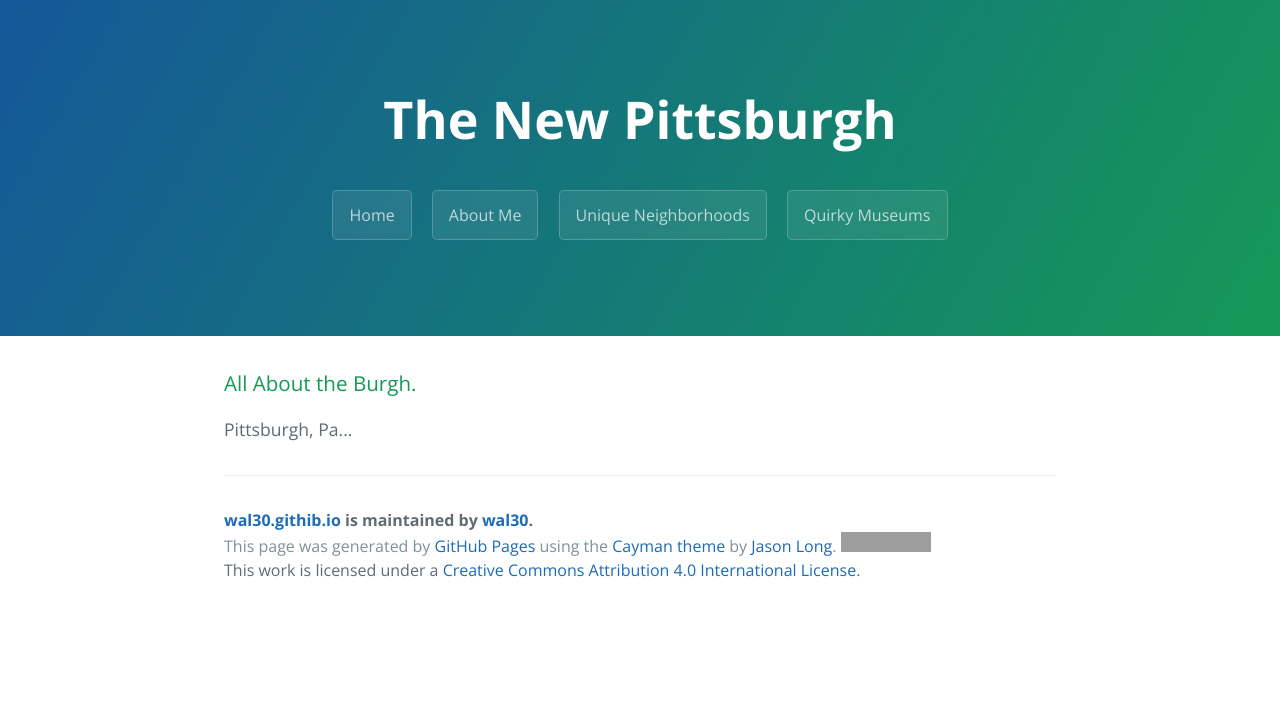
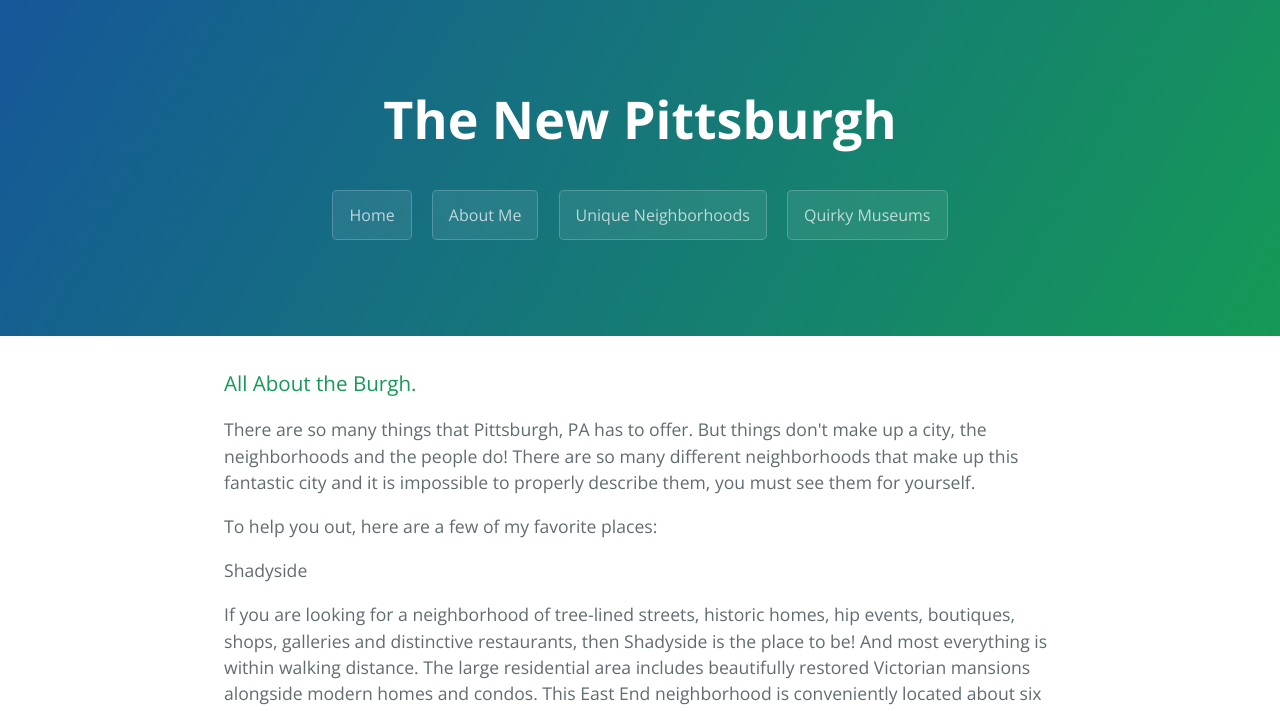
Before and after one commit to wal30/wal30.githib.io, a Jekyll site: the page uniqueneighborhoods.html, which Jekyll copies as it is, in a window 1280 px wide and 1400 px high. Shown: the top 711 px of the window. Built offline with Jekyll 4.4.1, drawn with Linux system fonts in a browser that asks for light colours; some of the changed text lies outside the part shown; grey boxes are pictures that could not be loaded.

Commit message:
Update uniqueneighborhoods.html

```diff
--- a/uniqueneighborhoods.html
+++ b/uniqueneighborhoods.html
@@ -25,9 +25,20 @@
       <h3>
 <a id="welcome-to-github-pages" class="anchor" href="#welcome-to-github-pages" aria-hidden="true"><span aria-hidden="true" class="octicon octicon-link"></span></a>All About the Burgh.</h3>
 
-<p>Pittsburgh, Pa...</p>
-
-      <footer class="site-footer">
+<p>There are so many things that Pittsburgh, PA has to offer. But things don't make up a city, the neighborhoods and the people do! There are so many different neighborhoods that make up this fantastic city and it is impossible to properly describe them, you must see them for yourself. </p>
+      <p> To help you out, here are a few of my favorite places: </p>
+      <p>Shadyside</p>
+      <p> If you are looking for a neighborhood of tree-lined streets, historic homes, hip events, boutiques, shops, galleries and distinctive restaurants, then Shadyside is the place to be! And most everything is within walking distance. The large residential area includes beautifully restored Victorian mansions alongside modern homes and condos. This East End neighborhood is conveniently located about six miles from Downtown and provides a plethora of things to occupy your time! </p>
+      <div>
+  <img src="https://c5.staticflickr.com/4/3073/3093267572_b991733a7b_b.jpg">
+      <p>The Strip District</p>
+      <p> The Strip is perfect if you are searching for great food at an even better price! It is home for some authenitc foodie fun while also providing a place for someone to get a fantastic cup of coffee. The Strip District seeps local flare and is a great place to observe some Yinzers! </span>
+      <div>
+  <img src="https://c3.staticflickr.com/8/7488/15828515026_0ee5f15d99_b.jpg">
+      <p>Mt. Washington</p>
+      <p> If you want to see a panoramic view of this wonderful city, than Mt. Washington is definently a neighborhood to stop by. There are vantage points of the city all along Grandview Avenue and there are fantastic upscale resturaunts that let you dine while looking at the beautiful pittsburgh skyline! The views at the top of the mount are absolutely unbeatable!</p>
+      <div>
+  <img src="https://c1.staticflickr.com/3/2458/3894155886_99b8e5e75b_z.jpg">
         <span class="site-footer-owner"><a href="https://github.com/wal30/wal30.githib.io">wal30.githib.io</a> is maintained by <a href="https://github.com/wal30">wal30</a>.</span>
 
         <span class="site-footer-credits">This page was generated by <a href="https://pages.github.com">GitHub Pages</a> using the <a href="https://github.com/jasonlong/cayman-theme">Cayman theme</a> by <a href="https://twitter.com/jasonlong">Jason Long</a>.</span>
```
